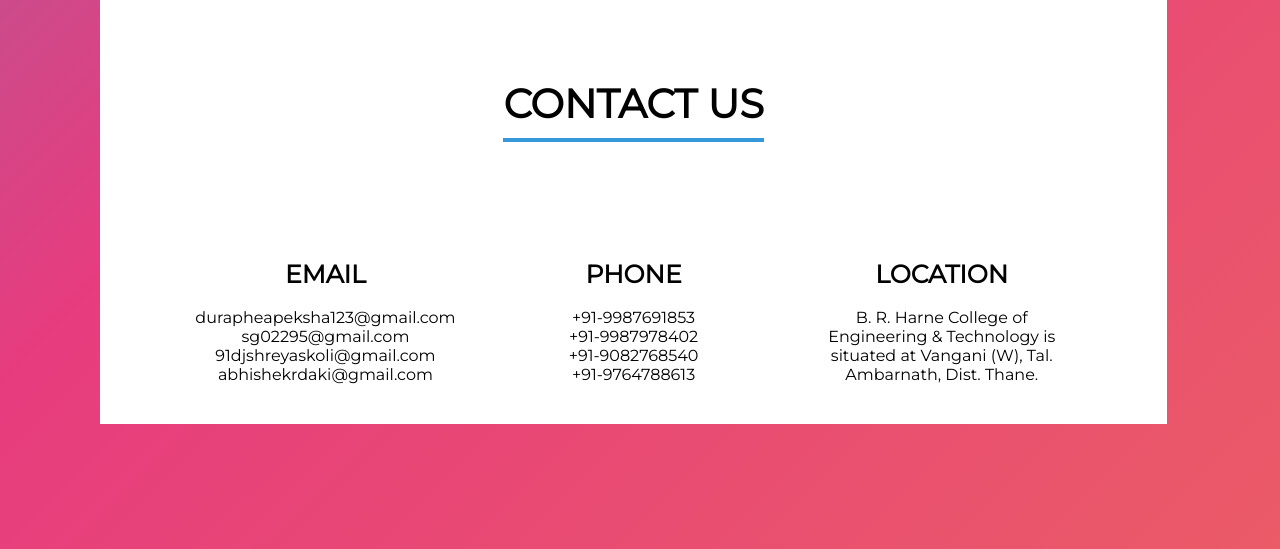
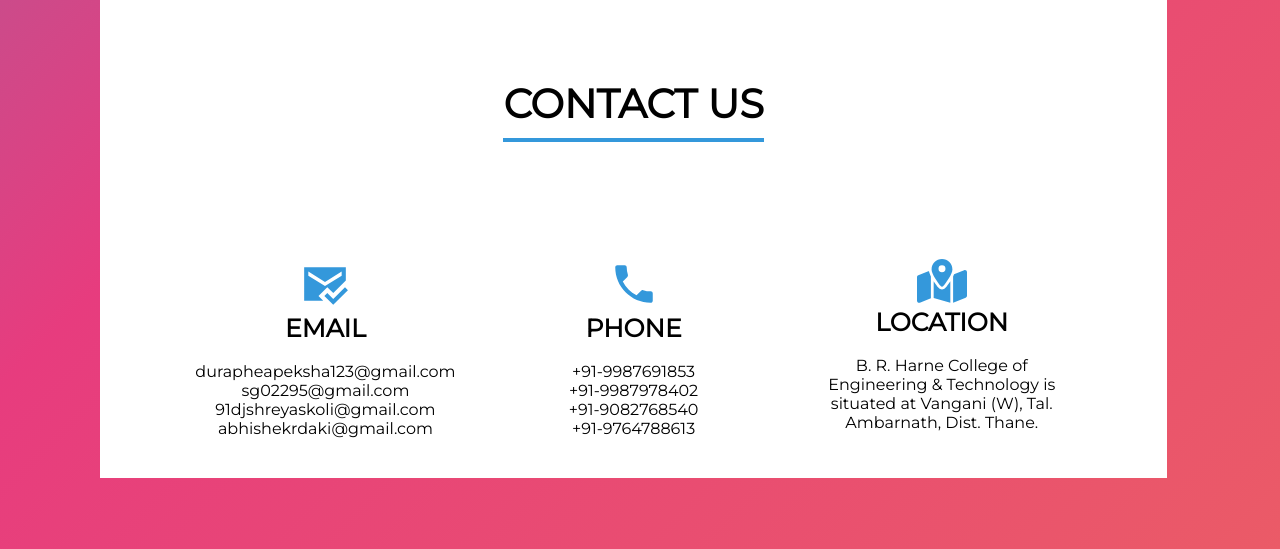
Before and after one commit to Strangedip/ColorMage, a Flask app: page /contact in a window 1280 px wide. Shown: the part 151-700 px from the top of the page. Run offline with Flask 3, Linux system fonts and the light colour scheme; some libraries are stand-ins or nearby versions.

Commit message:
added icons

```diff
--- a/templates/contact.html
+++ b/templates/contact.html
@@ -28,36 +28,45 @@
       <h1>CONTACT US</h1>
       <div class="cen">
         <div class="contact1">
-          <i class="fas fa-mail-bulk"></i>
+          <svg xmlns="http://www.w3.org/2000/svg" width="50" height="50" viewBox="0 0 24 24">
+            <path fill="#3498db"
+              d="m15.95 22l-4.25-4.25l1.4-1.4l2.85 2.85l5.65-5.65l1.4 1.4L15.95 22ZM12 13l8-5V6l-8 5l-8-5v2l8 5ZM2 20V4h20v6.35l-6.025 6.025L13.1 13.5l-4.225 4.225L11.15 20H2Z" />
+          </svg>
           <h2>EMAIL</h2>
           <br>
-          <a > durapheapeksha123@gmail.com</a>
-          <a >sg02295@gmail.com</a>
-          <a >91djshreyaskoli@gmail.com</a>
-          <a >abhishekrdaki@gmail.com</a>
+          <a>durapheapeksha123@gmail.com</a>
+          <a>sg02295@gmail.com</a>
+          <a>91djshreyaskoli@gmail.com</a>
+          <a>abhishekrdaki@gmail.com</a>
 
 
 
         </div>
 
         <div class="contact1">
-          <i class="fas fa-phone" style="font: size 40px" ;></i>
+          <svg xmlns="http://www.w3.org/2000/svg" width="50" height="50" viewBox="0 0 24 24">
+            <path fill="#3498db"
+              d="M6.62 10.79c1.44 2.83 3.76 5.14 6.59 6.59l2.2-2.2c.27-.27.67-.36 1.02-.24c1.12.37 2.33.57 3.57.57c.55 0 1 .45 1 1V20c0 .55-.45 1-1 1c-9.39 0-17-7.61-17-17c0-.55.45-1 1-1h3.5c.55 0 1 .45 1 1c0 1.25.2 2.45.57 3.57c.11.35.03.74-.25 1.02l-2.2 2.2z" />
+          </svg>
           <h2>PHONE</h2>
           <br>
-          <a >+91-9987691853</a>
+          <a>+91-9987691853</a>
           <br>
-          <a >+91-9987978402</a>
+          <a>+91-9987978402</a>
           <br>
-          <a >+91-9082768540</a>
+          <a>+91-9082768540</a>
           <br>
-          <a >+91-9764788613</a>
+          <a>+91-9764788613</a>
         </div>
 
         <div class="contact1">
-          <i class="fas fa-map-marked-alt"></i>
+          <svg xmlns="http://www.w3.org/2000/svg" width="50" height="44.45" viewBox="0 0 576 512">
+            <path fill="#3498db"
+              d="M408 120c0 54.6-73.1 151.9-105.2 192c-7.7 9.6-22 9.6-29.6 0C241.1 271.9 168 174.6 168 120C168 53.7 221.7 0 288 0s120 53.7 120 120zm8 80.4c3.5-6.9 6.7-13.8 9.6-20.6c.5-1.2 1-2.5 1.5-3.7l116-46.4c15.8-6.3 32.9 5.3 32.9 22.3v270.8c0 9.8-6 18.6-15.1 22.3L416 503V200.4zm-278.4-62.1c2.4 14.1 7.2 28.3 12.8 41.5c2.9 6.8 6.1 13.7 9.6 20.6v251.4L32.9 502.7C17.1 509 0 497.4 0 480.4V209.6c0-9.8 6-18.6 15.1-22.3l122.6-49zM327.8 332c13.9-17.4 35.7-45.7 56.2-77v249.3l-192-54.9V255c20.5 31.3 42.3 59.6 56.2 77c20.5 25.6 59.1 25.6 79.6 0zM288 152a40 40 0 1 0 0-80a40 40 0 1 0 0 80z" />
+          </svg>
           <h2>LOCATION</h2>
           <br>
-          <a >B. R. Harne College of Engineering & Technology is situated at Vangani (W), Tal. Ambarnath,
+          <a>B. R. Harne College of Engineering & Technology is situated at Vangani (W), Tal. Ambarnath,
             Dist. Thane.
 
           </a>
```
